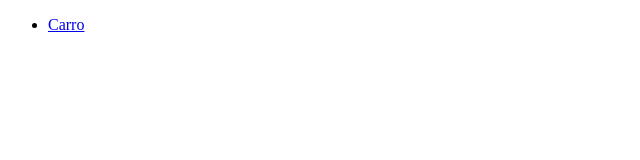
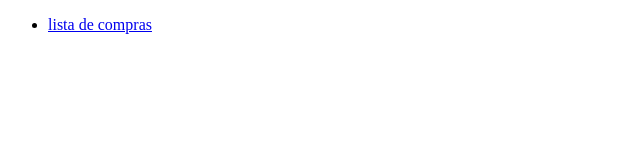
Before and after one commit to Guiihenriiq/Treinamento-git, a plain HTML site: page index.html in a window 1280 px wide. Shown: the full height of the page, 0-640 px from the left. Drawn offline with Linux system fonts and the light colour scheme.

Commit message:
Site de lista de compras

```diff
--- a/index.html
+++ b/index.html
@@ -7,7 +7,7 @@
 </head>
 <body>
     <ul>
-        <li><a href="https://github.com/Guiihenriiq/Treinamento-git/blob/main/Aquirvos.txt%20pg%202/Carros.txt.txt"> Carro</a></li>
+        <li><a href="https://github.com/Guiihenriiq/Treinamento-git/commit/9e326f37a258aa98007877825048faccd094394a"> lista de compras</a></li>
     </ul>
 </body>
 </html>
```
